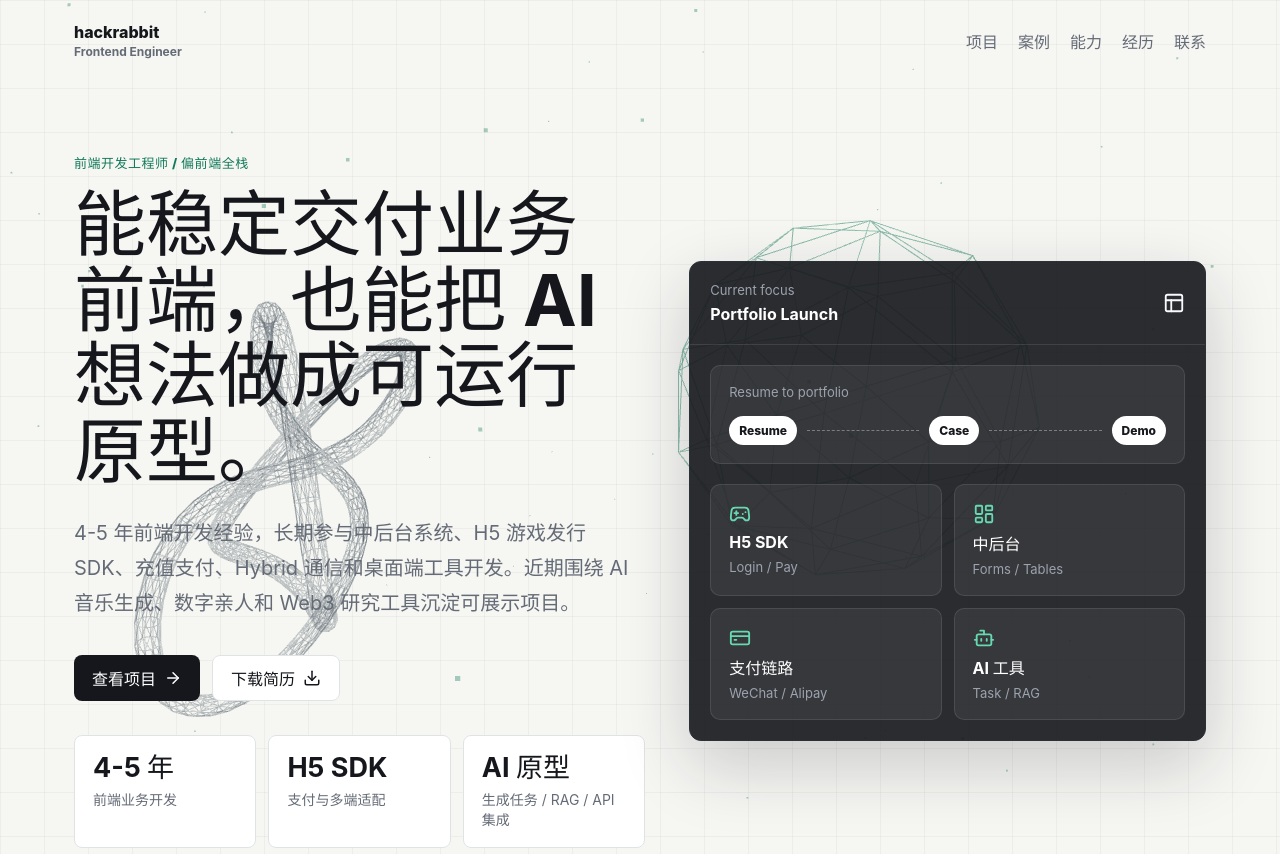
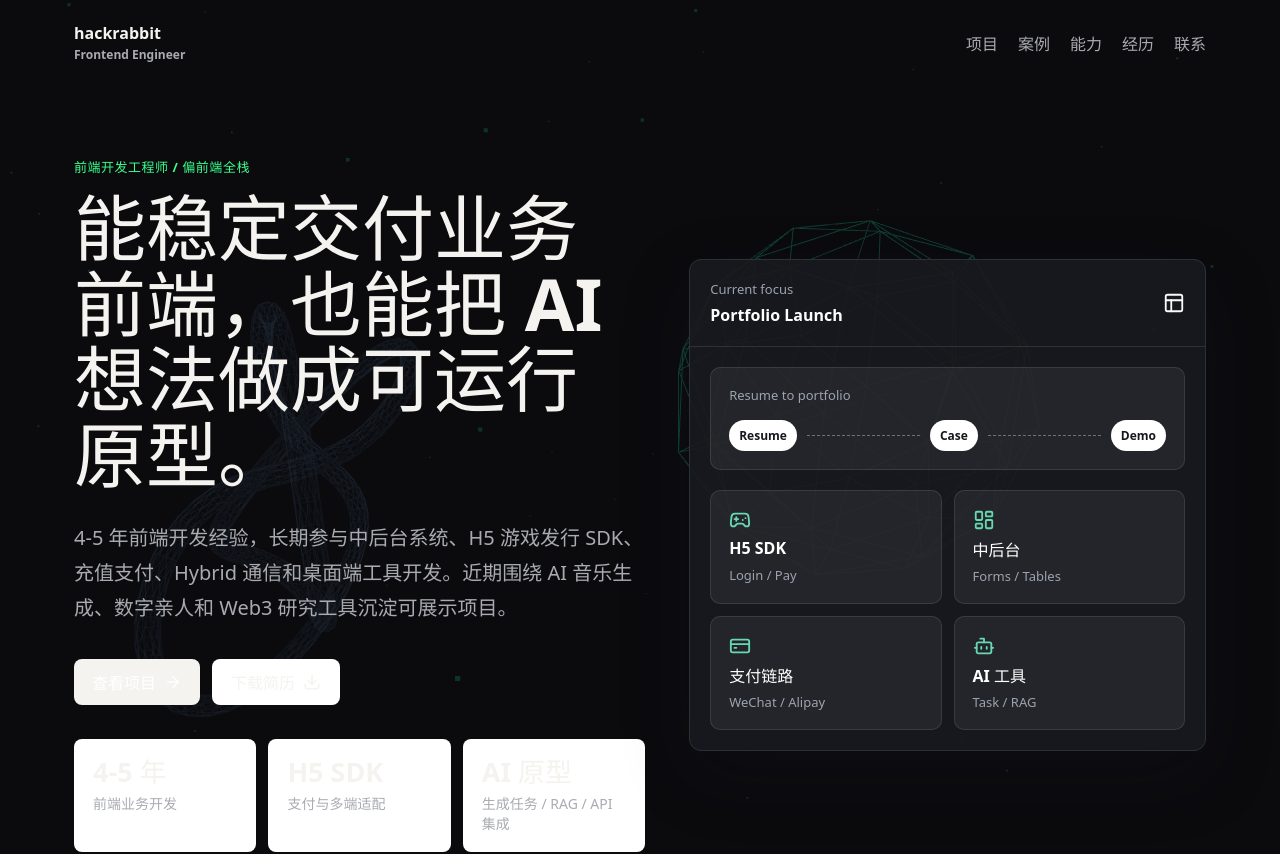
Before and after one commit to hackrabbit6/hackrabbit-portfolio, a React (Vite) app: page / in a window 1280 px wide. Shown: the top 854 px of the page. Built offline with nearby package versions, Linux system fonts and the light colour scheme.

Commit message:
feat(tokens): add dark console design tokens and fonts

```diff
--- a/index.html
+++ b/index.html
@@ -3,6 +3,12 @@
   <head>
     <meta charset="UTF-8" />
     <link rel="icon" type="image/svg+xml" href="/favicon.svg" />
+    <link rel="preconnect" href="https://fonts.googleapis.com" />
+    <link rel="preconnect" href="https://fonts.gstatic.com" crossorigin />
+    <link
+      href="https://fonts.googleapis.com/css2?family=JetBrains+Mono:wght@500;700;800&family=Space+Grotesk:wght@600;700&display=swap"
+      rel="stylesheet"
+    />
     <meta name="viewport" content="width=device-width, initial-scale=1.0" />
     <meta
       name="description"
@@ -14,7 +20,7 @@
       content="4-5 年前端开发经验，擅长中后台、H5 SDK、支付链路、多端适配，也在实践 AI 应用与轻量全栈工具。"
     />
     <meta property="og:type" content="website" />
-    <meta name="theme-color" content="#f6f7f3" />
+    <meta name="theme-color" content="#0B0B0E" />
     <title>hackrabbit | Frontend Engineer</title>
   </head>
   <body>
--- a/src/index.css
+++ b/src/index.css
@@ -1,20 +1,31 @@
 :root {
-  --bg: #f6f7f3;
-  --ink: #15171c;
-  --muted: #656b76;
-  --line: #dfe3e6;
-  --soft: #eef1f3;
-  --accent: #13795b;
+  /* color */
+  --bg: #0B0B0E;
+  --bg-elev: #141418;
+  --ink: #F5F3EF;
+  --ink-dim: #A9ABB0;
+  --accent: #39FF8B;
+  --accent-2: #22D3EE;
+  --line: rgba(255, 255, 255, 0.08);
+  --soft: rgba(255, 255, 255, 0.06);
+  --muted: var(--ink-dim);
+  /* spacing scale */
+  --s1: 4px;
+  --s2: 8px;
+  --s3: 12px;
+  --s4: 16px;
+  --s5: 24px;
+  --s6: 40px;
+  --s7: 64px;
+  /* type */
+  --font-mono: 'JetBrains Mono', ui-monospace, SFMono-Regular, Menlo, monospace;
+  --font-display: 'Space Grotesk', system-ui, -apple-system, sans-serif;
+  --font-body: system-ui, -apple-system, 'PingFang SC', sans-serif;
 
+  color-scheme: dark;
   color: var(--muted);
-  background:
-    linear-gradient(90deg, rgba(21, 23, 28, 0.04) 1px, transparent 1px),
-    linear-gradient(180deg, rgba(21, 23, 28, 0.04) 1px, transparent 1px),
-    var(--bg);
-  background-size: 44px 44px;
-  font-family:
-    Inter, ui-sans-serif, system-ui, -apple-system, BlinkMacSystemFont,
-    'Segoe UI', sans-serif;
+  background: var(--bg);
+  font-family: var(--font-body);
   font-synthesis: none;
   letter-spacing: 0;
   text-rendering: optimizeLegibility;
@@ -27,10 +38,14 @@
 }
 
 html {
+  background: var(--bg);
+  color: var(--ink);
   scroll-behavior: smooth;
 }
 
 body {
+  background: var(--bg);
+  color: var(--ink);
   margin: 0;
   min-width: 320px;
 }
@@ -41,6 +56,6 @@ a {
 }
 
 ::selection {
-  background: #b8ddce;
-  color: var(--ink);
+  background: var(--accent);
+  color: var(--bg);
 }
```
